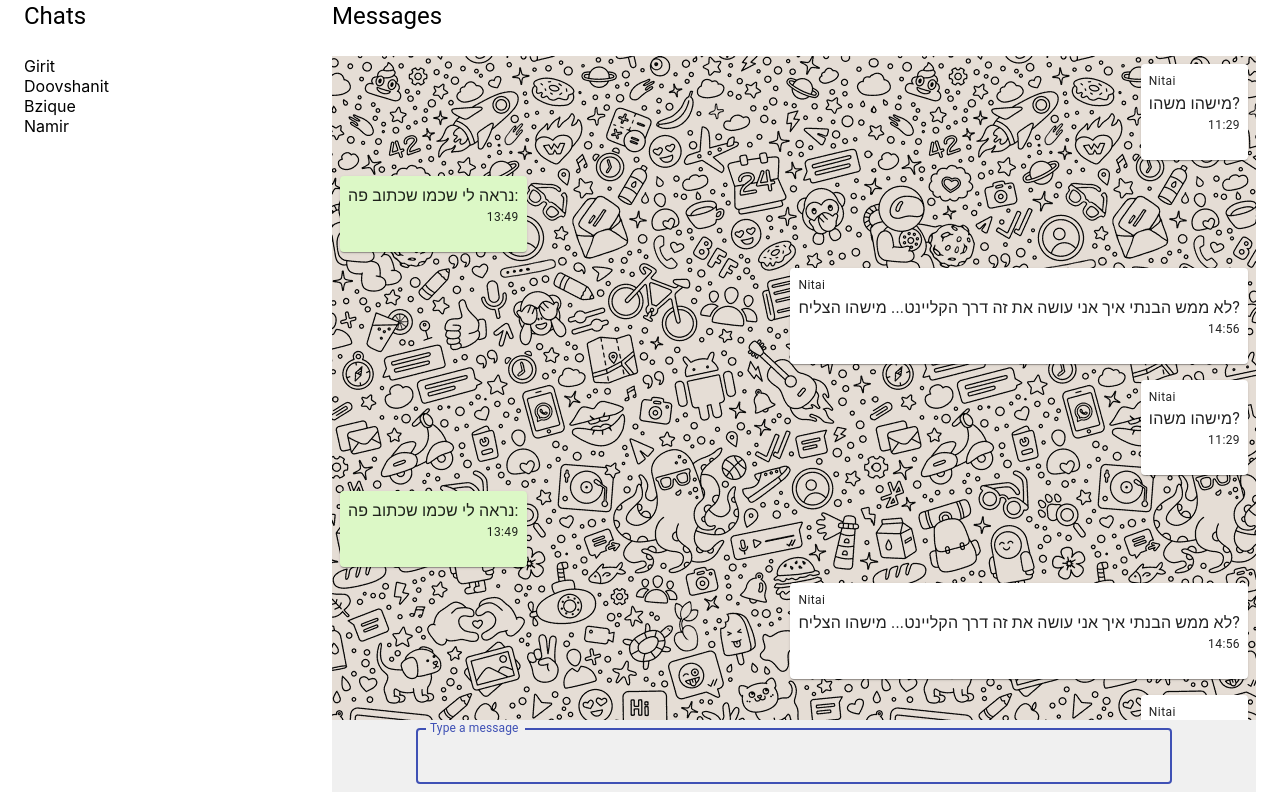
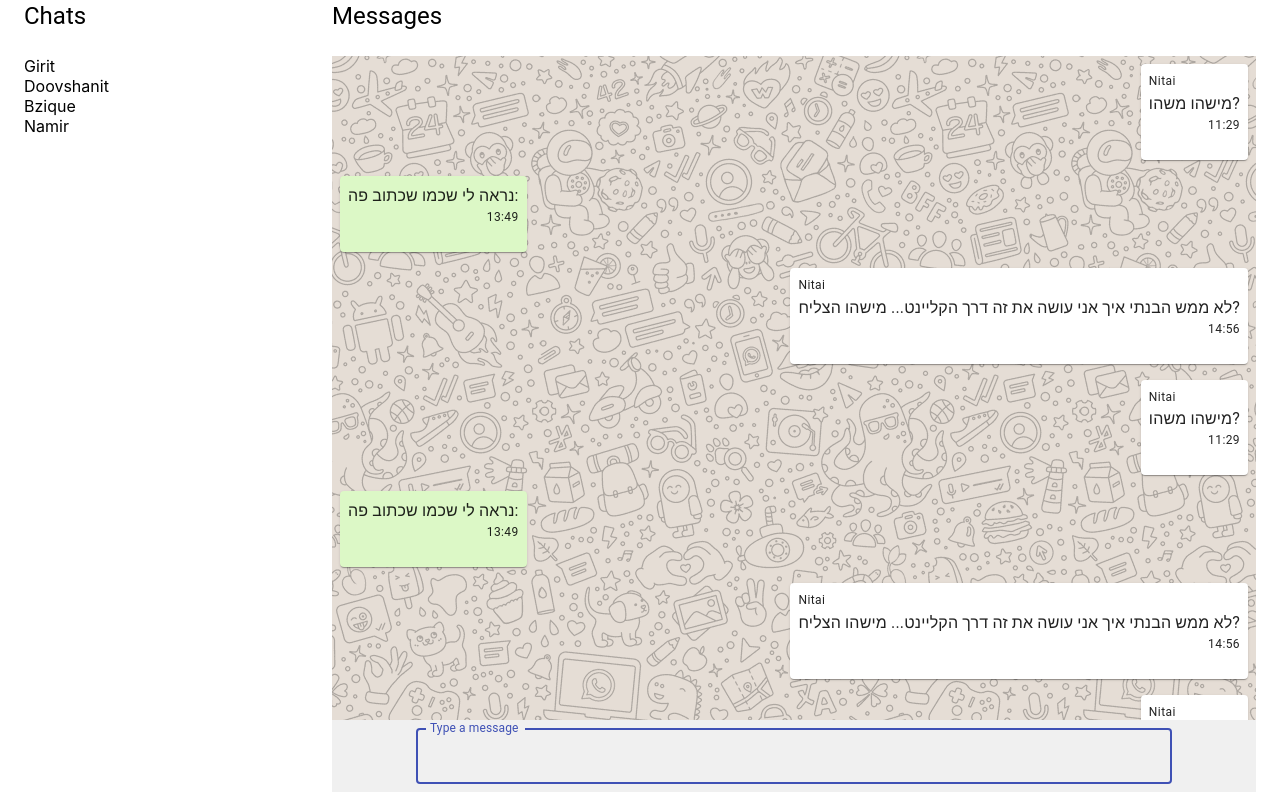
Before and after one commit to roninbar/2020-10-14-chat, a React (Create React App) app in the folder client-react-redux/: page / in a window 1280 px wide. Built offline with nearby package versions, Linux system fonts and the light colour scheme.

Commit message:
Got the background almost right.

```diff
--- a/client-react-redux/src/App.js
+++ b/client-react-redux/src/App.js
@@ -43,13 +43,32 @@ const useStyles = makeStyles(function (theme) {
     main: {
       flexBasis: '83%',
       overflowY: 'auto',
+      position: 'relative',
+      '& > .overlay': {
+        position: 'absolute',
+        top: 0,
+        left: 0,
+        bottom: 0,
+        right: 0,
+        zIndex: -1,
+        opacity: 0.25,
+        backgroundImage: 'url(/bg-chat-tile-light.png)',
+        backgroundAttachment: 'fixed',
+      },
+      '& > .underlay': {
+        position: 'absolute',
+        top: 0,
+        left: 0,
+        bottom: 0,
+        right: 0,
+        zIndex: -2,
+        backgroundColor: '#e5ddd5',
+      },
     },
     footer: {
       flexBasis: '7%',
     },
     messages: {
-      backgroundColor: '#e5ddd5',
-      backgroundImage: 'url(/bg-chat-tile-light.png)',
     },
     card: {
       margin: theme.spacing(1),
@@ -112,7 +131,9 @@ function App() {
               Messages
             </Typography>
           </Grid>
-          <Grid item component="main" container direction="column" wrap="nowrap" className={[classes.main, classes.messages].join(' ')}>
+          <Grid item component="main" container direction="column" wrap="nowrap" className={classes.main}>
+            <div className="overlay" />
+            <div className="underlay" />
             {messages.map(({ id, sender, time, text }) => (
               <Grid item
                 container
```
